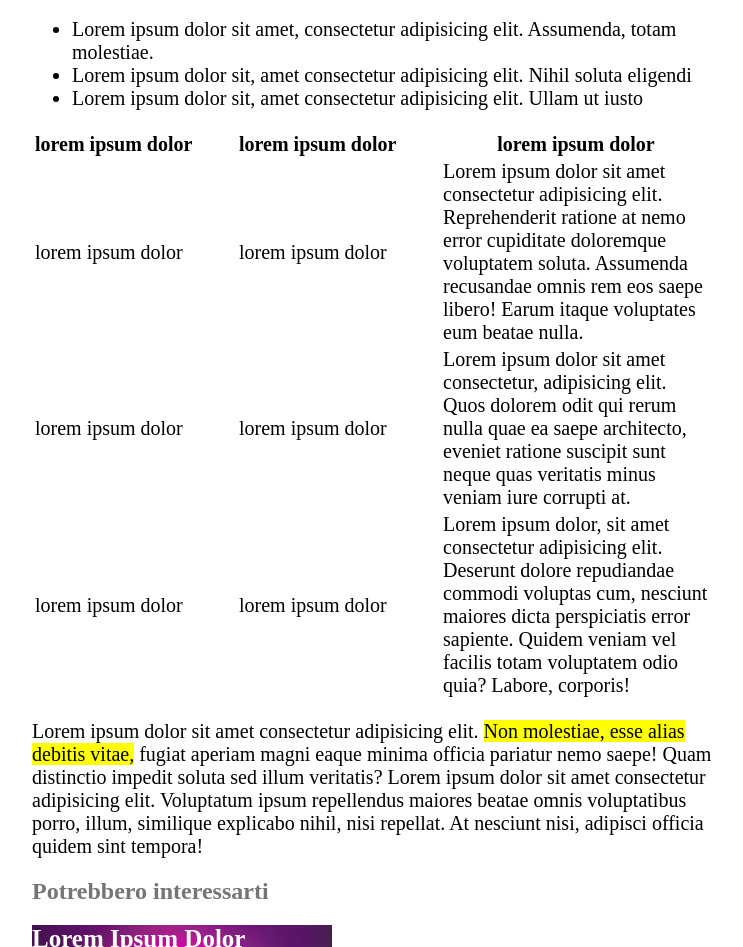
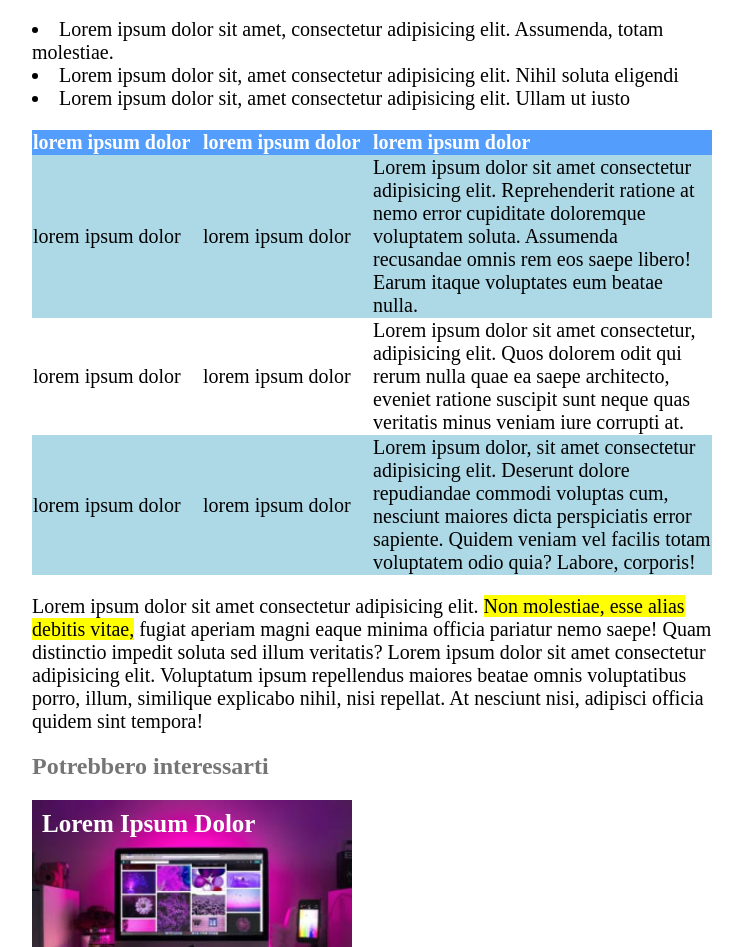
Before and after one commit to AndreaBevilacqua/html-css-booleaner, a plain HTML site: page index.html in a window 1280 px wide. Shown: the part 1325-2272 px from the top of the page, without its empty margins (268-1011 px from the left). Drawn offline with Linux system fonts and the light colour scheme.

Commit message:
table and list fixed

```diff
--- a/css/style.css
+++ b/css/style.css
@@ -9,14 +9,18 @@ body {
 
 .box {
 background-color: rgb(83, 157, 253);
-height: 120px;
-background-image: url('../img/logo.svg');
-background-image: url('../img/pattern.png');
+height: 120px; background-image: url('../img/pattern.png');
 background-size: cover;
 background-size: 30%;
 }
 
-h1{
+.bool {
+    height: 50px;
+}
+
+
+
+h1 {
     font-size: 45px;
     margin: 40px 0px 0px 0px;
 
@@ -45,17 +49,45 @@ margin: 0;
 
 }
 
+ul {
+   padding-inline-start: 0%;
+   list-style-position: inside;
+}
+
+
+table {
+    border-collapse: collapse;
+}
+
+
+th{
+    text-align: left;
+    background-color: rgb(83, 157, 253);
+    color: #FFFFFF;
+}
+
+td {
+    background-color: lightblue;
+}
+
+.white {
+    background-color: #FFFFFF;
+}
+
 .tabella {
-    width: 200px;
-    text-align: left;
+   width: 50%;
 }
 
 h2 {
     color:rgba(0, 0, 0, 0.541);
 }
 
+h3 {
+margin: 0px;
+}
+
 .monitor {
-margin: 0px;
+padding: 10px;
 background-image: url(../img/monitor.jpg);
 background-repeat: no-repeat;
 background-size: cover;
@@ -68,7 +100,7 @@ height: 200px;
 }
 
 .graph {
-    margin: 0px;
+    padding: 10px;
     background-image: url(../img/graph.jpg);
     background-repeat: no-repeat;
     background-size: cover;
@@ -78,4 +110,5 @@ height: 200px;
     font-weight: bold;
     width: 300px;
     height: 200px;
+    margin-bottom: 15px;
     }
--- a/index.html
+++ b/index.html
@@ -9,6 +9,7 @@
 <body>
     <header>
      <div class="box">
+        <img class="bool" src="img/logo.svg" alt="logo">
      </div>
         <h1>Internet deve essere al servizio del ''bene pubblico'': il manifesto <br> di
         Tim Berners Lee</h1>
@@ -34,9 +35,9 @@
 
       <table>
         <tr>
+            <th>lorem ipsum dolor</th>
+            <th>lorem ipsum dolor</th>
             <th class="tabella">lorem ipsum dolor</th>
-            <th class="tabella">lorem ipsum dolor</th>
-            <th>lorem ipsum dolor</th>
         </tr>
         <tr>
             <td>lorem ipsum dolor</td>
@@ -44,9 +45,9 @@
             <td>Lorem ipsum dolor sit amet consectetur adipisicing elit. Reprehenderit ratione at nemo error cupiditate doloremque voluptatem soluta. Assumenda recusandae omnis rem eos saepe libero! Earum itaque voluptates eum beatae nulla.</td>
         </tr>
         <tr>
-            <td>lorem ipsum dolor</td>
-            <td>lorem ipsum dolor</td>
-            <td>Lorem ipsum dolor sit amet consectetur, adipisicing elit. Quos dolorem odit qui rerum nulla quae ea saepe architecto, eveniet ratione suscipit sunt neque quas veritatis minus veniam iure corrupti at.</td>
+            <td class="white">lorem ipsum dolor</td>
+            <td class="white">lorem ipsum dolor</td>
+            <td class="white">Lorem ipsum dolor sit amet consectetur, adipisicing elit. Quos dolorem odit qui rerum nulla quae ea saepe architecto, eveniet ratione suscipit sunt neque quas veritatis minus veniam iure corrupti at.</td>
         </tr>
         <tr>
             <td>lorem ipsum dolor</td>
```
